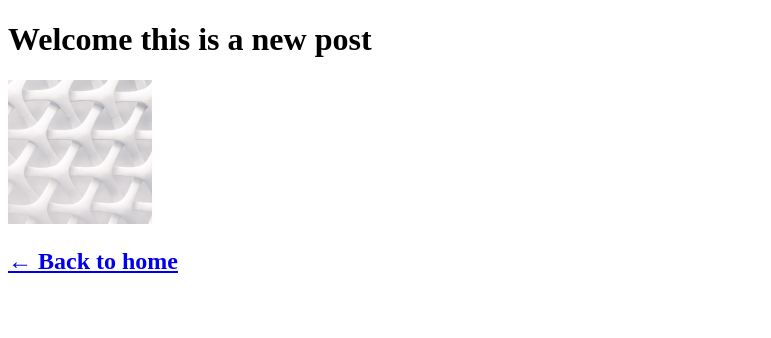
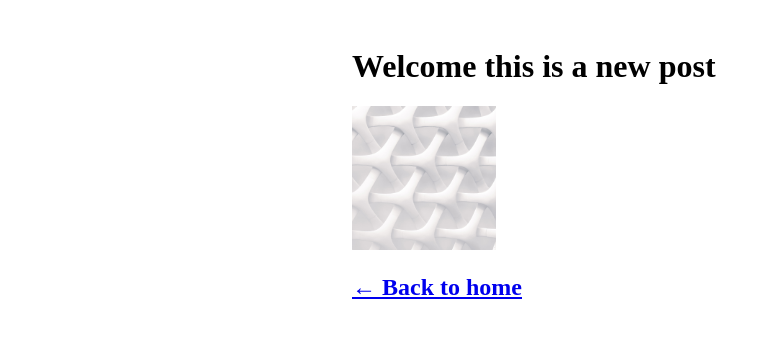
Before and after one commit to JT-Huynh/nextjs-example, a Next.js app: page /posts/first-post in a window 1280 px wide. Shown: the top 338 px of the page, without its empty margins (0-771 px from the left). Built offline with nearby package versions, Linux system fonts and the light colour scheme.

Commit message:
feat: meta style and css

```diff
--- /dev/null
+++ b/components/layout.jsx
@@ -0,0 +1,5 @@
+import styles from "./layout.module.css";
+
+export default function Layout({ children }) {
+  return <div className={styles.container}>{children}</div>;
+}
--- /dev/null
+++ b/components/layout.module.css
@@ -0,0 +1,5 @@
+.container {
+  max-width: 36rem;
+  padding: 0 1rem;
+  margin: 3rem auto 6rem;
+}
--- a/pages/posts/first-post.jsx
+++ b/pages/posts/first-post.jsx
@@ -1,14 +1,14 @@
 import Head from "next/head";
 import Image from "next/image";
 import Link from "next/link";
+import Layout from "../../components/layout";
 
 export default function FirstPost() {
   return (
-    <>
+    <Layout>
       <Head>
         <title>First Post</title>
       </Head>
-      <div>
       <h1>Welcome this is a new post</h1>
       <Image
         width="144"
@@ -19,7 +19,6 @@
       <h2>
         <Link href="/">← Back to home</Link>
       </h2>
-      </div>
-    </>
+    </Layout>
   );
 }
```
Lines whose indentation alone changed are shown as unchanged.
